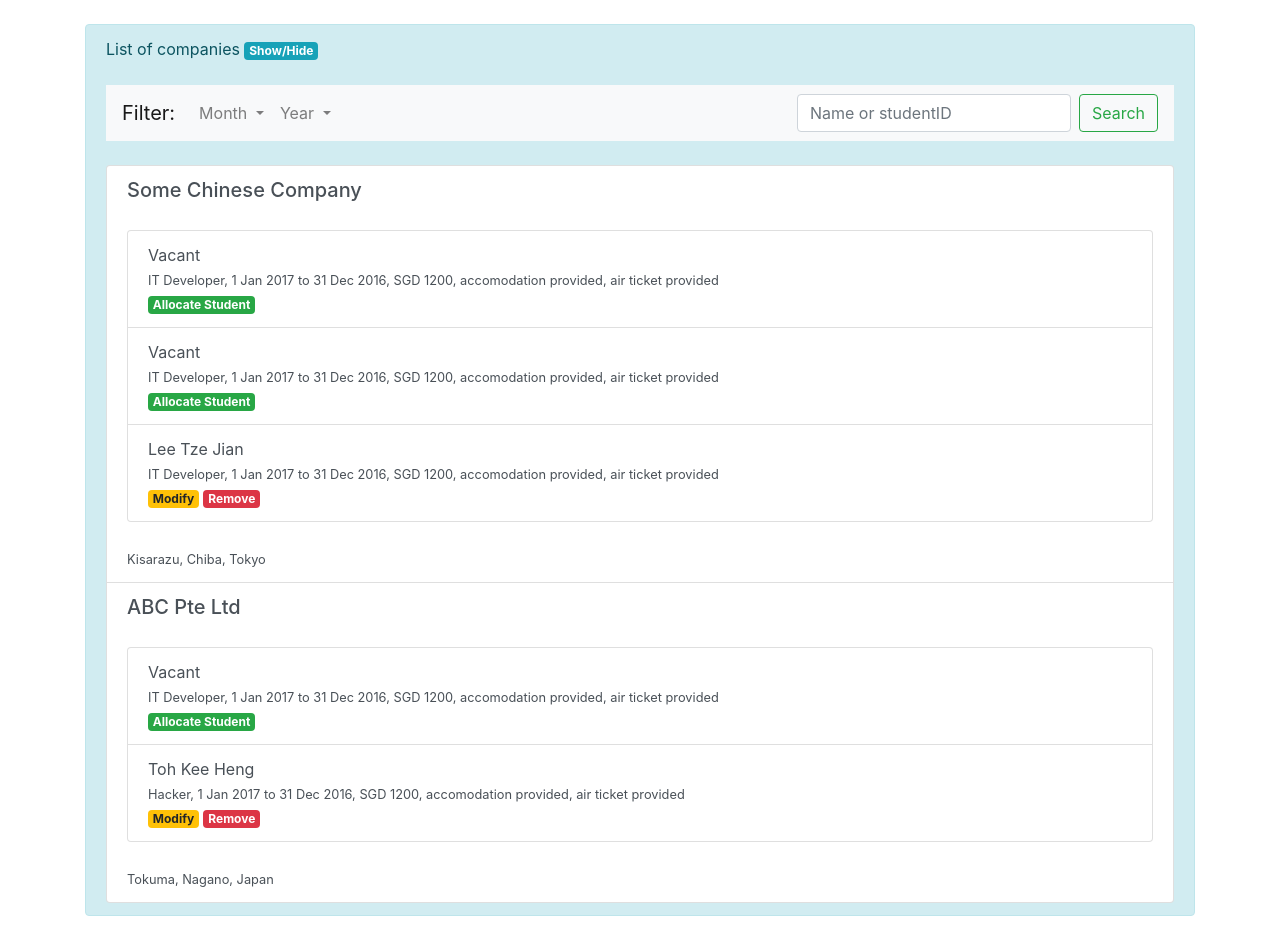
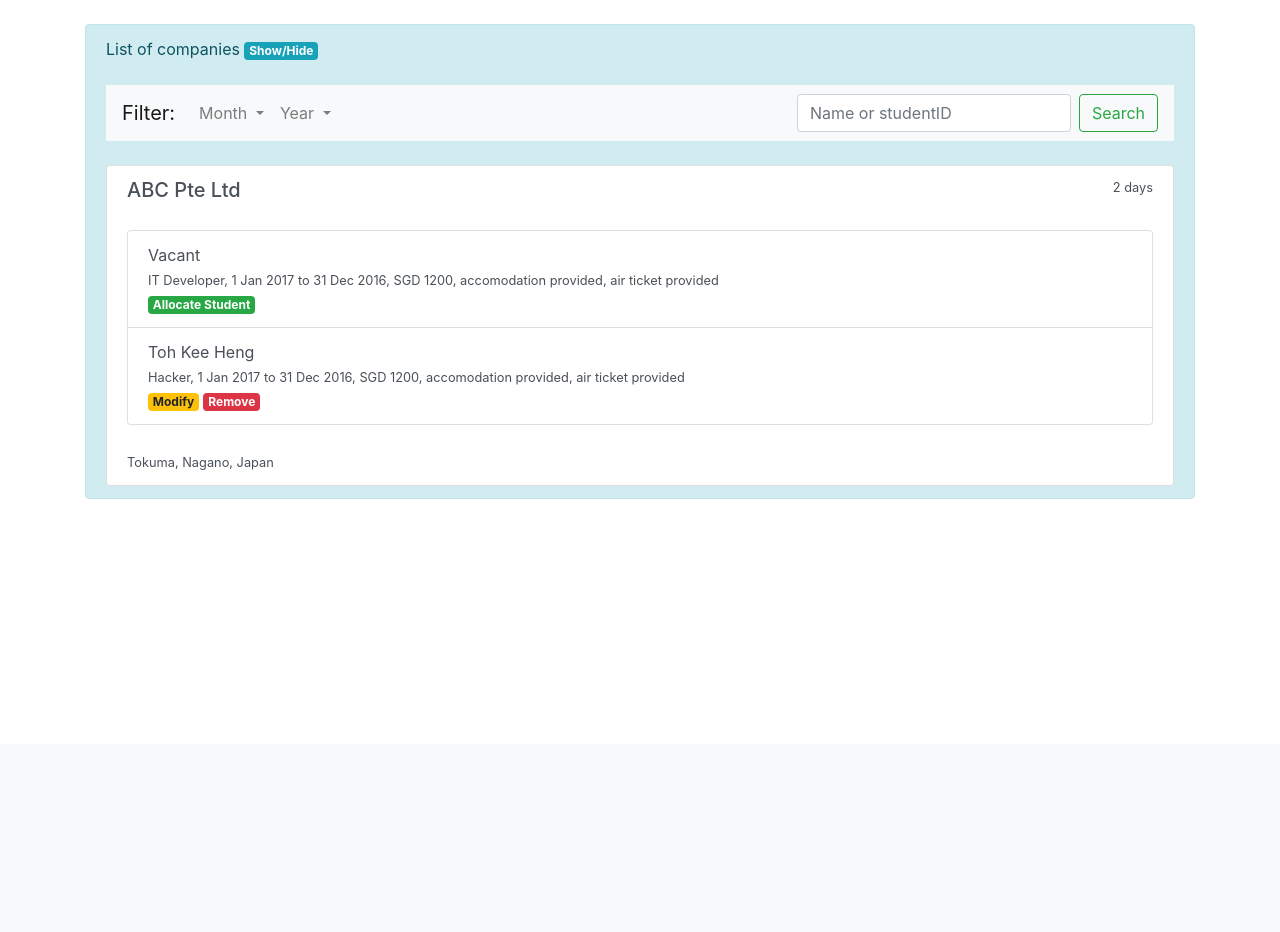
Before and after one commit to 15017206/iprep, a PHP site: page /iprep/graceyap_dashboard_oiip.php in a window 1280 px wide. Shown: the part 56-988 px from the top of the page. After the commit the page ends 555 px from the top, so only its background shows below. Run offline with PHP 8.4, Linux system fonts and the light colour scheme; some libraries are stand-ins or nearby versions.

Commit message:
Merge origin/master
Conflicts:
	product_page.php

```diff
--- a/graceyap_dashboard_company.php
+++ b/graceyap_dashboard_company.php
@@ -140,17 +140,11 @@ and open the template in the editor.
                             <div class="form-group">
                                 <label for="exampleInputEmail2">Company Name</label>
                                 <input type="text" class="form-control" id="company_name" name="company_name" aria-describedby="emailHelp" placeholder="eg. NEC Ltd">
-
                             </div>
-
                             <div class="form-group">
                                 <?php include 'allCountriesDropdown.html' ?>
                             </div>
-
-
-
                             <button type="submit" id="submit_add_company" class="btn btn-primary">Save changes</button>
-
                         </form>
                     </div>
                 </div>
--- a/graceyap_dashboard_oiip.php
+++ b/graceyap_dashboard_oiip.php
@@ -6,12 +6,17 @@ and open the template in the editor.
 -->
 <html>
     <head>
-        <meta charset="UTF-8" name="viewport" content="width=device-width, initial-scale=1, shrink-to-fit=no">
+        <meta charset="UTF-8"><meta name="viewport" content="width=device-width, initial-scale=1, shrink-to-fit=no">
         <title></title>
         <?php
         include 'scripts.php';
         include 'navbar_staff.php';
         ?>
+        <script>
+        $(document).ready(function(){
+
+        });
+        </script>
     </head>
     <body>
         <!--About OIIP-->
@@ -22,6 +27,7 @@ and open the template in the editor.
                 <br/><br/>
                 <div class="collapse show" id="collapse_id1">
 
+                    <!--filter navbar-->
                     <nav class="navbar navbar-expand-lg navbar-light bg-light">
                         <a class="navbar-brand" href="#">Filter:</a>
                         <button class="navbar-toggler" type="button" data-toggle="collapse" data-target="#navbarSupportedContent" aria-controls="navbarSupportedContent" aria-expanded="false" aria-label="Toggle navigation">
@@ -98,40 +104,13 @@ and open the template in the editor.
                             </form>
                         </div>
                     </nav>
+                    <!--end of filter navbar-->
                     <br/>
-                    <ul class="list-group">
-                        <li class="list-group-item list-group-item-action flex-column align-items-start">
-                            <div class="d-flex w-100 justify-content-between">
-                                <h5 class="mb-1">Some Chinese Company</h5>
-                                <!--<small>4 months</small>-->
-                            </div>
-                            <br/>
-                            <ul class="list-group">
-                                <li class="list-group-item justify-content-between align-items-center">
-                                    <div>Vacant</div>
-                                    <small>IT Developer, 1 Jan 2017 to 31 Dec 2016, SGD 1200, accomodation provided, air ticket provided</small>
-                                    <br/><a href=""><span class="badge badge-success">Allocate Student</span></a>
-
-                                </li>
-                                <li class="list-group-item justify-content-between align-items-center">
-                                    <div>Vacant</div>
-                                    <small>IT Developer, 1 Jan 2017 to 31 Dec 2016, SGD 1200, accomodation provided, air ticket provided</small>
-                                    <br/><a href=""><span class="badge badge-success">Allocate Student</span></a>
-                                </li>
-                                <li class="list-group-item justify-content-between align-items-center">
-                                    <div>Lee Tze Jian</div>
-                                    <small>IT Developer, 1 Jan 2017 to 31 Dec 2016, SGD 1200, accomodation provided, air ticket provided</small>
-                                    <br/><a href=""><span class="badge badge-warning">Modify</span></a>
-                                    <a href=""><span class="badge badge-danger">Remove</span></a>
-                                </li>
-                            </ul>
-                            <br/>
-                            <small>Kisarazu, Chiba, Tokyo</small>
-                        </li>
+                    <ul class="list-group" id="container_vacancies_students">
                         <li class="list-group-item list-group-item-action flex-column align-items-start">
                             <div class="d-flex w-100 justify-content-between">
                                 <h5 class="mb-1">ABC Pte Ltd</h5>
-                                <!--<small>2 days</small>-->
+                                <small>2 days</small>
                             </div>
                             <br/>
                             <ul class="list-group">
```
Also changed, not shown: scripts/company_staffDashboard.js (+5 -4 lines).
